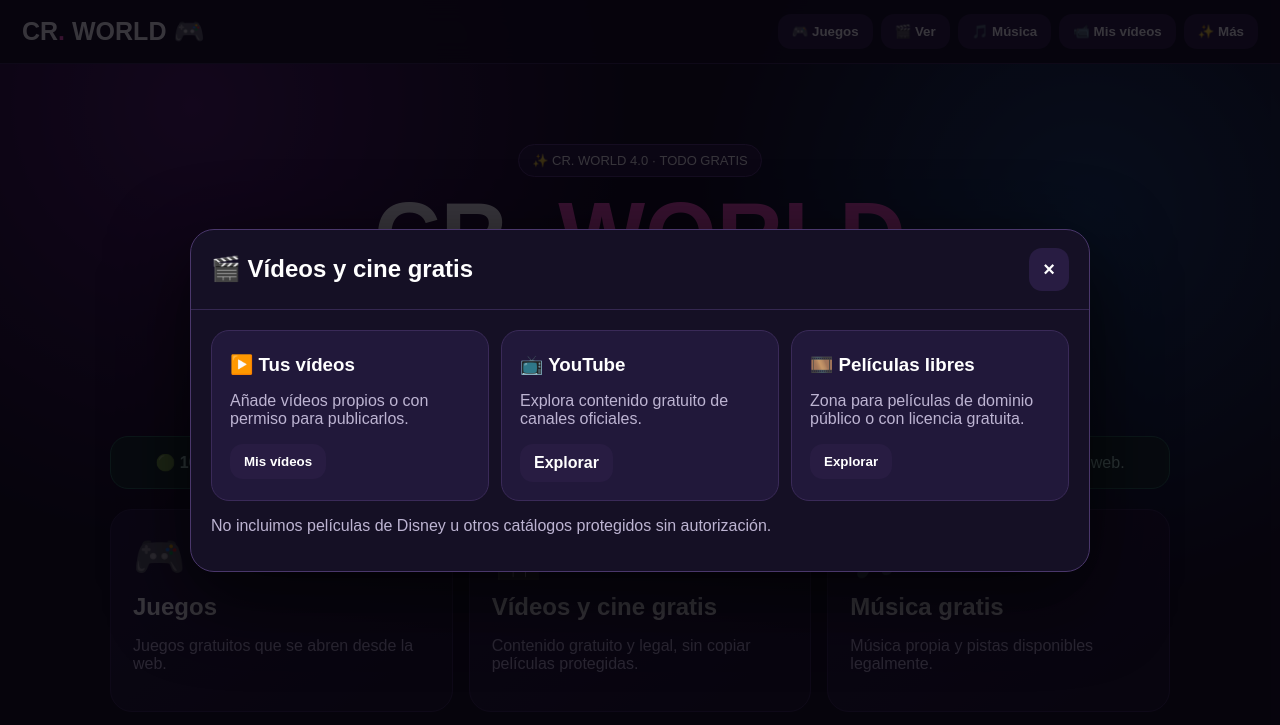
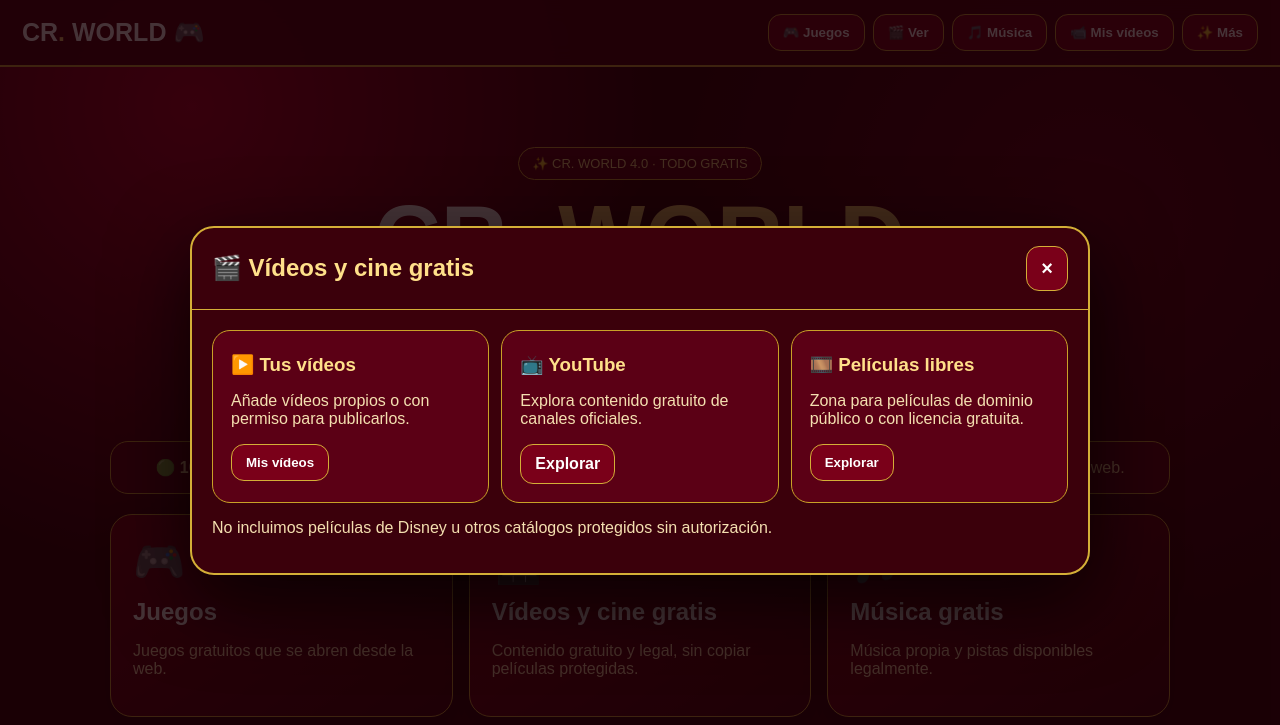
Before and after one commit to Matilde067/cr-word, a plain HTML site: page index.html in a window 1280 px wide. Both pictures are taken after a click on the element 639 px from the left and 610 px from the top of the page. Shown: the top 725 px of the page. Drawn offline with Linux system fonts and the light colour scheme.

Commit message:
Cambiar CR. WORLD a rojo y dorado

```diff
--- a/index.html
+++ b/index.html
@@ -5,13 +5,29 @@
 <meta name="viewport" content="width=device-width,initial-scale=1">
 <title>CR. WORLD 4.0</title>
 <style>
-*{box-sizing:border-box}body{margin:0;color:#fff;font-family:Arial,sans-serif;background:radial-gradient(circle at 15% 10%,#4b1764,transparent 30%),radial-gradient(circle at 85% 20%,#103e65,transparent 28%),#0d0a18;min-height:100vh}
-header{position:sticky;top:0;z-index:10;padding:14px 22px;background:#0e0a19ee;backdrop-filter:blur(12px);border-bottom:1px solid #342750;display:flex;align-items:center;justify-content:space-between;gap:12px;flex-wrap:wrap}
-.logo{font-size:25px;font-weight:900}.logo span,h1 span{color:#ff4fc3}nav{display:flex;gap:8px;flex-wrap:wrap}button,a{font-weight:800}nav button,.hero button,.close,.tile button,.tile a{border:0;border-radius:13px;padding:10px 14px;background:#281c42;color:#fff;cursor:pointer;text-decoration:none;display:inline-block}nav button:hover,.card:hover,.tile button:hover,.tile a:hover{transform:translateY(-2px);border-color:#ff4fc3}
-main{max-width:1100px;margin:auto;padding:45px 20px 70px}.hero{text-align:center;padding:35px 0}.badge{display:inline-block;background:#27163e;border:1px solid #56377c;padding:8px 13px;border-radius:999px;font-size:13px}h1{font-size:clamp(46px,9vw,92px);margin:15px 0 8px;line-height:.95}.hero p{color:#bdb4d2;font-size:18px}.hero button{background:linear-gradient(90deg,#ff4fc3,#9d6cff);margin-top:10px}
-.free{margin:20px 0;padding:16px;border-radius:18px;background:#102d25;border:1px solid #286d58;color:#c8ffe9;text-align:center}.grid{display:grid;grid-template-columns:repeat(3,1fr);gap:16px}.card{background:linear-gradient(145deg,#22183a,#140f23);border:1px solid #342750;border-radius:22px;padding:22px;min-height:155px;cursor:pointer;transition:.2s}.icon{font-size:42px}.card h2{margin:12px 0 7px}.card p,.tile p,.note{color:#bdb4d2}
-footer{text-align:center;color:#8f86a5;padding:20px}
-.modal{display:none;position:fixed;inset:0;z-index:30;background:#05030acc;align-items:center;justify-content:center;padding:18px}.modal.open{display:flex}.window{width:min(900px,100%);max-height:88vh;overflow:auto;background:#151025;border:1px solid #4a376b;border-radius:24px;box-shadow:0 25px 80px #000b}.windowhead{display:flex;align-items:center;justify-content:space-between;padding:18px 20px;border-bottom:1px solid #342750}.windowhead h2{margin:0}.close{font-size:20px}.content{padding:20px}.tiles{display:grid;grid-template-columns:repeat(3,1fr);gap:12px}.tile{background:#21183a;border:1px solid #3a2a58;border-radius:18px;padding:18px}.tile h3{margin:5px 0 8px}.upload{border:2px dashed #513d73;padding:22px;border-radius:18px;text-align:center}video{width:100%;border-radius:14px;margin-top:12px;background:#000}#videosList{display:grid;grid-template-columns:repeat(2,1fr);gap:15px;margin-top:15px}.videoCard{background:#21183a;padding:12px;border-radius:16px}.gallery{display:grid;grid-template-columns:repeat(3,1fr);gap:10px}.photo{aspect-ratio:1;border-radius:16px;background:linear-gradient(135deg,#ff4fc344,#4ed7ff44),#22183a;display:flex;align-items:center;justify-content:center;font-size:40px;border:1px solid #3d2c5b}
+*{box-sizing:border-box}
+body{margin:0;color:#fff;font-family:Arial,sans-serif;background:radial-gradient(circle at 15% 10%,#b3002d,transparent 32%),radial-gradient(circle at 85% 20%,#5a0017,transparent 30%),#2b0008;min-height:100vh}
+header{position:sticky;top:0;z-index:10;padding:14px 22px;background:#4a0010ee;backdrop-filter:blur(12px);border-bottom:2px solid #d4af37;display:flex;align-items:center;justify-content:space-between;gap:12px;flex-wrap:wrap}
+.logo{font-size:25px;font-weight:900}.logo span,h1 span{color:#f4d06f}
+nav{display:flex;gap:8px;flex-wrap:wrap}button,a{font-weight:800}
+nav button,.hero button,.close,.tile button,.tile a{border:1px solid #d4af37;border-radius:13px;padding:10px 14px;background:#7a0019;color:#fff;cursor:pointer;text-decoration:none;display:inline-block}
+nav button:hover,.card:hover,.tile button:hover,.tile a:hover{transform:translateY(-2px);border-color:#ffe08a;box-shadow:0 8px 25px #0006}
+main{max-width:1100px;margin:auto;padding:45px 20px 70px}.hero{text-align:center;padding:35px 0}
+.badge{display:inline-block;background:#5b0015;border:1px solid #d4af37;padding:8px 13px;border-radius:999px;font-size:13px;color:#f8df8a}
+h1{font-size:clamp(46px,9vw,92px);margin:15px 0 8px;line-height:.95}.hero p{color:#f4dfb0;font-size:18px}
+.hero button{background:linear-gradient(90deg,#8f001f,#d4af37);margin-top:10px}
+.free{margin:20px 0;padding:16px;border-radius:18px;background:#5b0015;border:1px solid #d4af37;color:#ffe8a3;text-align:center}
+.grid{display:grid;grid-template-columns:repeat(3,1fr);gap:16px}
+.card{background:linear-gradient(145deg,#7a0019,#3b000b);border:1px solid #d4af37;border-radius:22px;padding:22px;min-height:155px;cursor:pointer;transition:.2s;box-shadow:0 8px 25px #0003}
+.icon{font-size:42px}.card h2{margin:12px 0 7px}.card p,.tile p,.note{color:#f4dfb0}
+footer{text-align:center;color:#e6c96a;padding:20px}
+.modal{display:none;position:fixed;inset:0;z-index:30;background:#170006cc;align-items:center;justify-content:center;padding:18px}.modal.open{display:flex}
+.window{width:min(900px,100%);max-height:88vh;overflow:auto;background:#3b000b;border:2px solid #d4af37;border-radius:24px;box-shadow:0 25px 80px #000b}
+.windowhead{display:flex;align-items:center;justify-content:space-between;padding:18px 20px;border-bottom:1px solid #d4af37}.windowhead h2{margin:0;color:#ffe08a}.close{font-size:20px}
+.content{padding:20px}.tiles{display:grid;grid-template-columns:repeat(3,1fr);gap:12px}.tile{background:#5b0015;border:1px solid #c9a227;border-radius:18px;padding:18px}.tile h3{margin:5px 0 8px;color:#ffe08a}
+.upload{border:2px dashed #d4af37;padding:22px;border-radius:18px;text-align:center}video{width:100%;border-radius:14px;margin-top:12px;background:#000}
+#videosList{display:grid;grid-template-columns:repeat(2,1fr);gap:15px;margin-top:15px}.videoCard{background:#5b0015;padding:12px;border-radius:16px;border:1px solid #a67c00}
+.gallery{display:grid;grid-template-columns:repeat(3,1fr);gap:10px}.photo{aspect-ratio:1;border-radius:16px;background:linear-gradient(135deg,#d4af3744,#8f001f66),#5b0015;display:flex;align-items:center;justify-content:center;font-size:40px;border:1px solid #d4af37}
 @media(max-width:760px){.grid,.tiles{grid-template-columns:1fr}#videosList{grid-template-columns:1fr}.gallery{grid-template-columns:repeat(2,1fr)}nav{width:100%}nav button{flex:1}}
 </style>
 </head>
```
